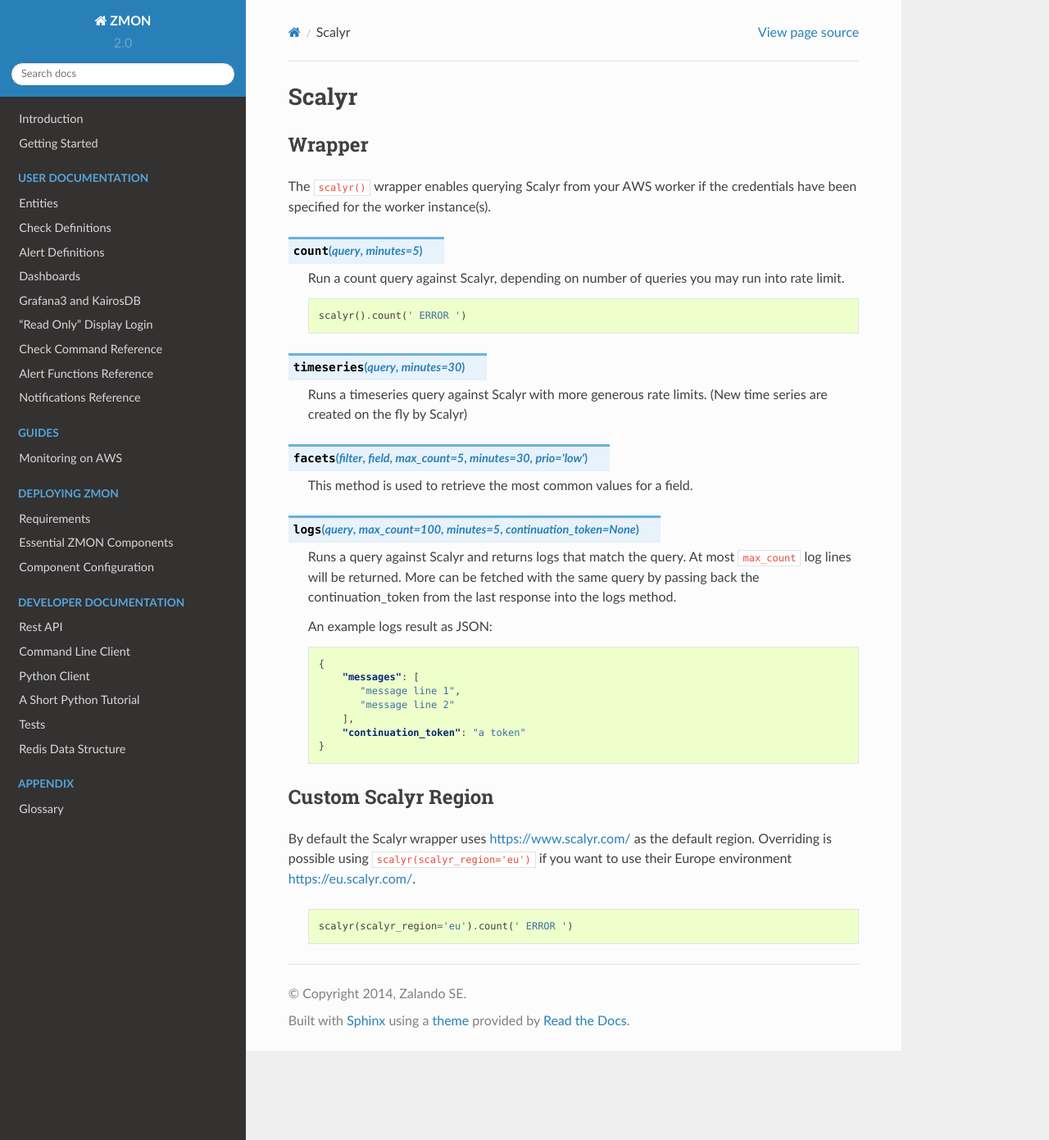
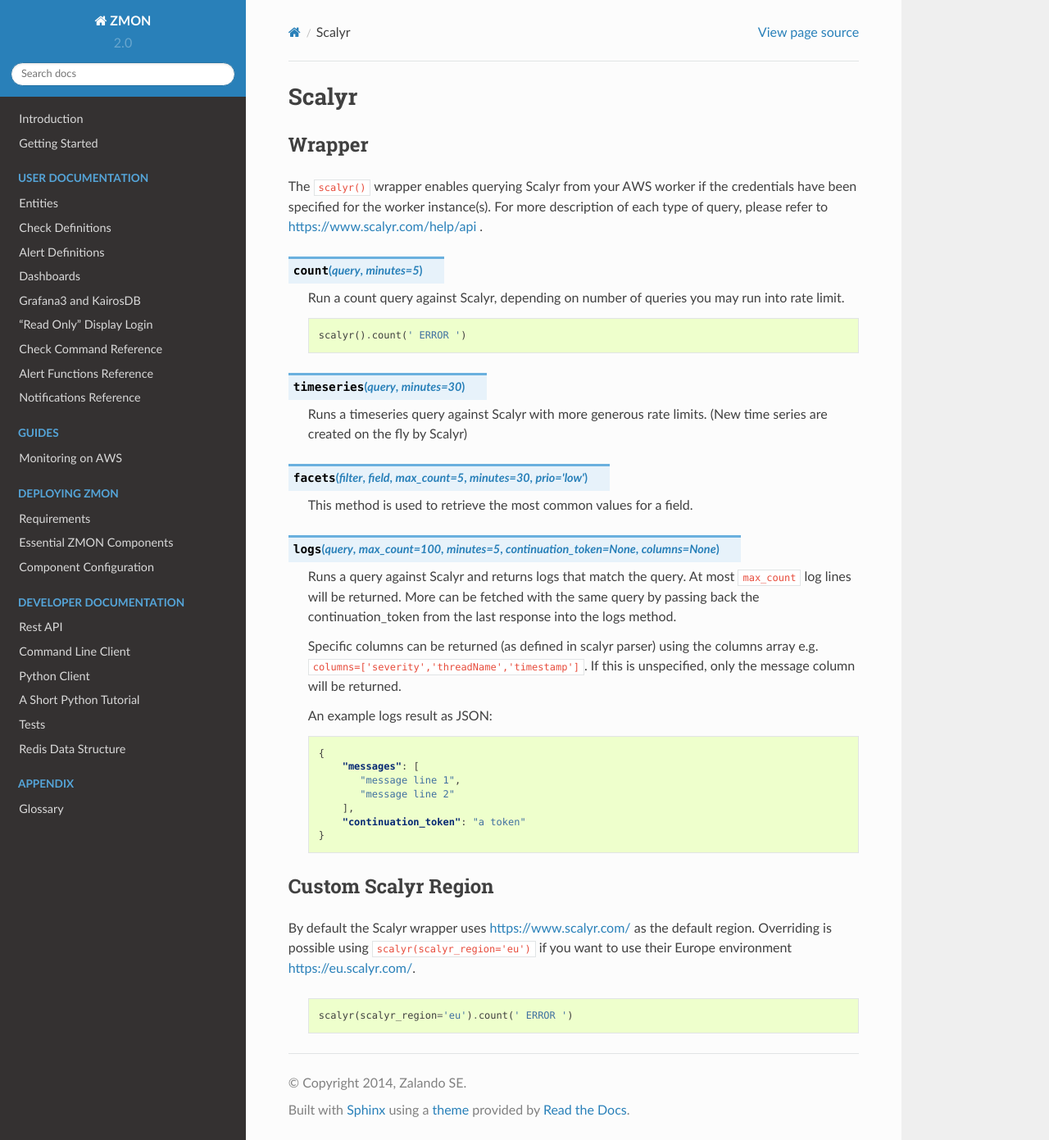
Before and after one commit to zalando-zmon/zmon-docs, a Sphinx documentation site: the page built from docs/user/check-ref/scalyr_wrapper.rst, in a window 1280 px wide and 1391 px high. Shown: the whole window at 82% size. Built offline with Sphinx 7.4.7 and the Read the Docs theme 2.0.0, drawn with Linux system fonts in a browser that asks for light colours.

Commit message:
update docs for scalyr command (#110)

```diff
--- a/docs/user/check-ref/scalyr_wrapper.rst
+++ b/docs/user/check-ref/scalyr_wrapper.rst
@@ -5,7 +5,7 @@
 ^^^^^^^
 
 The ``scalyr()`` wrapper enables querying Scalyr from your AWS worker if the credentials have been specified for the worker instance(s).
-
+For more description of each type of query, please refer to https://www.scalyr.com/help/api .
 
 .. py:method:: count(query, minutes=5)
 
@@ -27,11 +27,14 @@
     This method is used to retrieve the most common values for a field.
 
 
-.. py:method:: logs(query, max_count=100, minutes=5, continuation_token=None)
+.. py:method:: logs(query, max_count=100, minutes=5, continuation_token=None, columns=None)
 
     Runs a query against Scalyr and returns logs that match the query. At most ``max_count`` log lines will be returned.
     More can be fetched with the same query by passing back the continuation_token from the last response into the
     logs method.
+
+    Specific columns can be returned (as defined in scalyr parser) using the columns array e.g. ``columns=['severity','threadName','timestamp']``.
+    If this is unspecified, only the message column will be returned.
 
     An example logs result as JSON:
 
```
